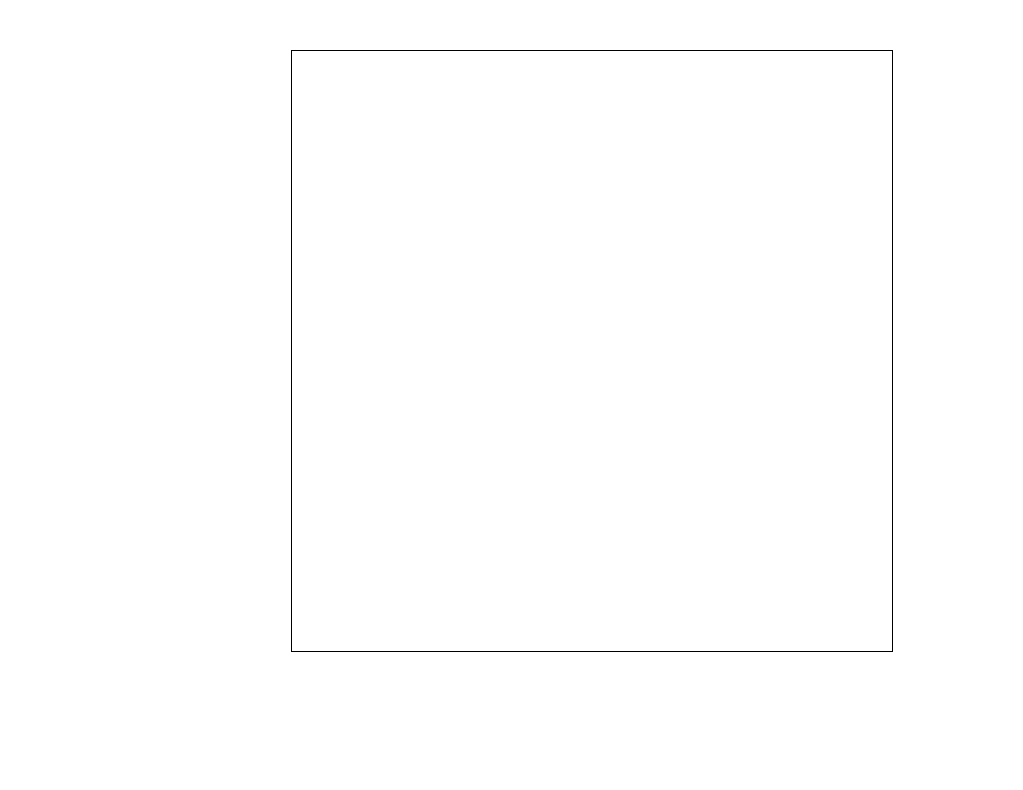
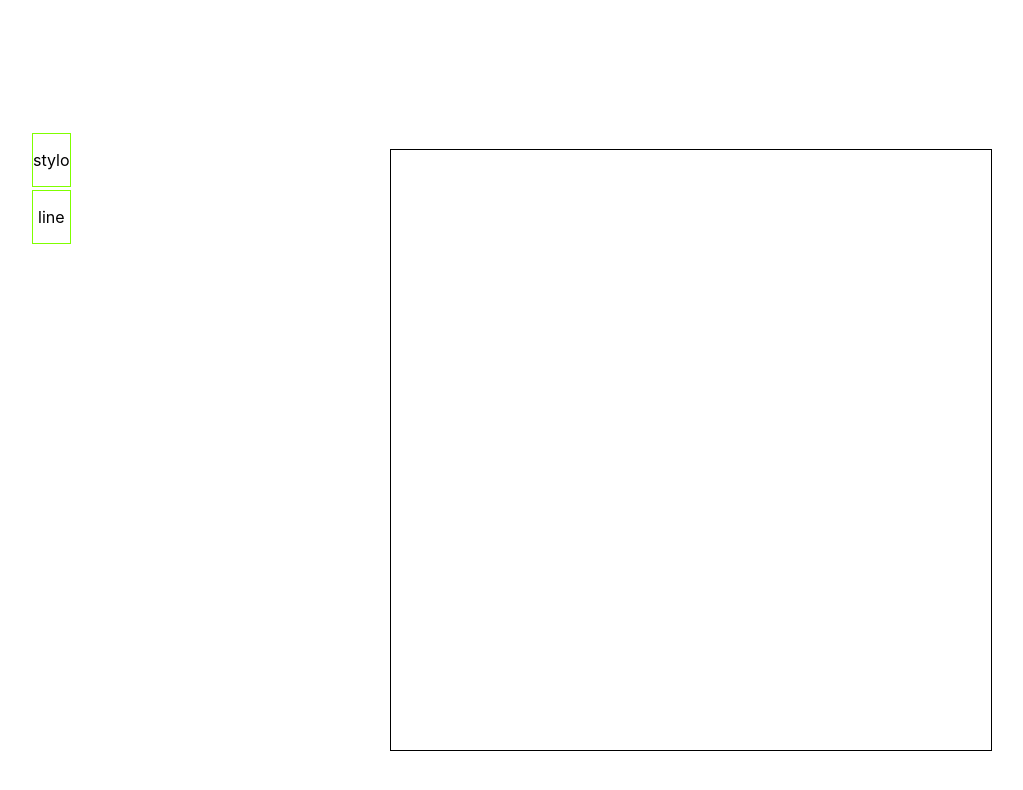
Before and after one commit to cpuy/react-draw-svg, a React (Create React App) app: page / in a window 1280 px wide. Shown: the top 790 px of the page, without its empty margins (48-1071 px from the left). Built offline with nearby package versions, Linux system fonts and the light colour scheme.

Commit message:
add toolbox

```diff
--- a/src/App.css
+++ b/src/App.css
@@ -4,6 +4,8 @@
   width: 100vw;
   height: 100vh;
   margin-top: 50px;
+
+  display: flex;
 }
 
 .App-logo {
@@ -60,3 +62,15 @@
   width: 100%;
   height: 100%;
 }
+
+
+.ToolBox {
+  padding: 5em;
+}
+
+.ToolBox > * {
+  margin: .2em 0;
+  padding: 1em 0;
+  border: 1px solid chartreuse;
+  cursor: pointer;
+}
--- a/src/App.js
+++ b/src/App.js
@@ -1,12 +1,12 @@
 import React, { Component } from 'react';
 import './App.css';
-import DrawArea from './draw/DrawArea';
+import Drawer from './Drawer';
 
 class App extends Component {
   render() {
     return (
       <div className="App">
-        <DrawArea />
+        <Drawer />
       </div>
     );
   }
--- a/src/draw/Drawing.js
+++ b/src/Drawer/Drawing.js
@@ -1,4 +1,5 @@
 import React from 'react';
+import DrawingPath from './DrawingPath';
 import DrawingLine from './DrawingLine';
 
 /**
--- /dev/null
+++ b/src/Drawer/DrawingLine.js
@@ -0,0 +1,14 @@
+import React from 'react';
+
+function DrawingLine({ line }) {
+  const pathData = "M " +
+    line
+      .map(p => {
+        return `${p.get('x')} ${p.get('y')}`;
+      })
+      .join(" L ");
+
+  return <line x1={line.first().get('x')} y1={line.first().get('y')} x2={line.last().get('x')} y2={line.last().get('y')} stroke="black" stroke-width="2"/>;
+}
+
+export default DrawingLine;
--- a/src/draw/DrawingLine.js
+++ b/src/Drawer/DrawingPath.js
@@ -1,6 +1,6 @@
 import React from 'react';
 
-function DrawingLine({ line }) {
+function DrawingPath({ line }) {
   const pathData = "M " +
     line
       .map(p => {
@@ -11,4 +11,4 @@ function DrawingLine({ line }) {
   return <path className="path" d={pathData} />;
 }
 
-export default DrawingLine;
+export default DrawingPath;
--- /dev/null
+++ b/src/Drawer/ToolBox.js
@@ -0,0 +1,18 @@
+import React, { Component } from 'react';
+import tools from './tools';
+
+
+const Tool = ({ name, tool }) => <div>{name}</div>;
+
+
+class ToolBox extends Component {
+  render() {
+    return (
+      <div className="ToolBox">
+        {Object.keys(tools).map(name => <Tool key={name} name={name}/>)}
+      </div>
+    );
+  }
+}
+
+export default ToolBox;
--- /dev/null
+++ b/src/Drawer/index.js
@@ -0,0 +1,16 @@
+import React, { Component } from 'react';
+import DrawArea from './DrawArea';
+import ToolBox from './ToolBox';
+
+class Drawer extends Component {
+  render() {
+    return (
+      <>
+        <ToolBox />
+        <DrawArea />
+      </>
+    );
+  }
+}
+
+export default Drawer;
--- /dev/null
+++ b/src/Drawer/tools.js
@@ -0,0 +1,13 @@
+import DrawingPath from './DrawingPath';
+import DrawingLine from './DrawingLine';
+
+export default {
+  stylo: {
+    stateSelector: 'path',
+    drawingComponent: DrawingPath
+  },
+  line: {
+    stateSelector: 'line',
+    drawingComponent: DrawingLine
+  }
+};
```
Also changed, not shown: src/Drawer/DrawArea.jsx (renamed from src/draw/DrawArea.jsx).
